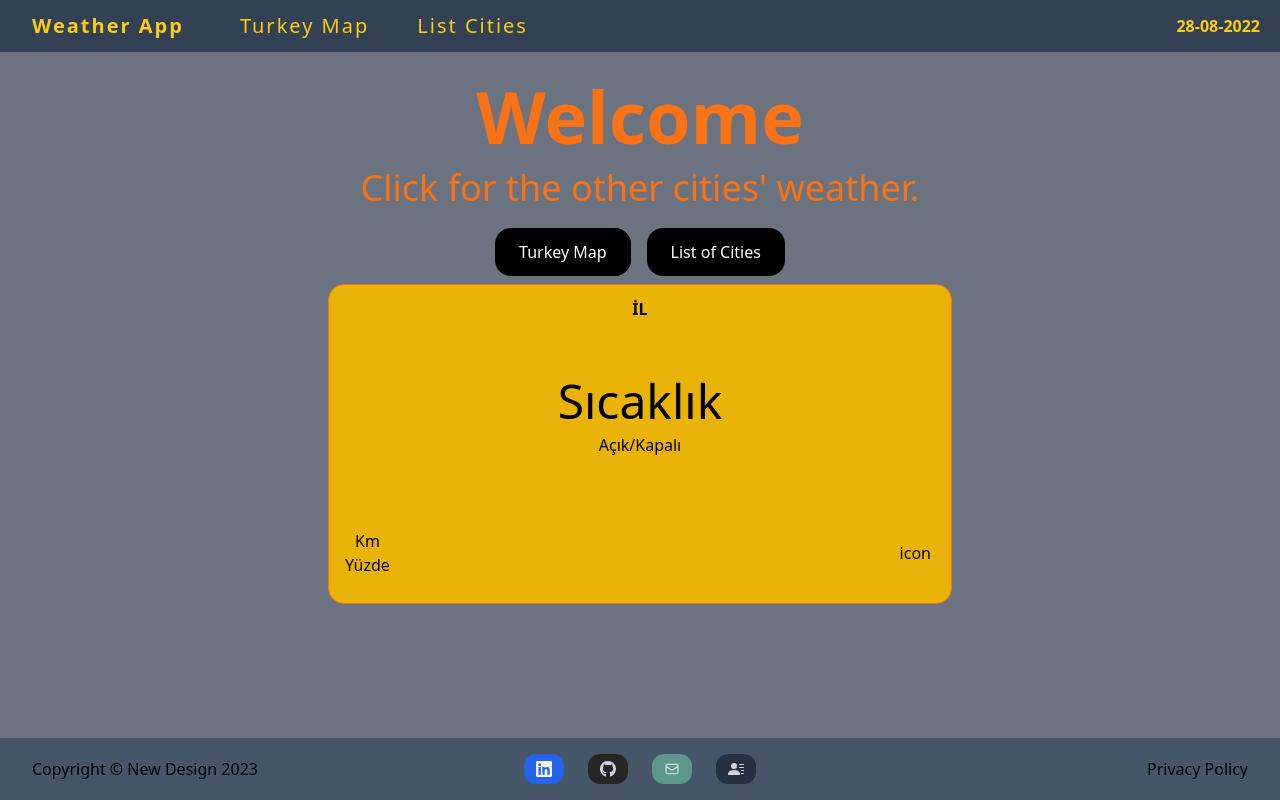
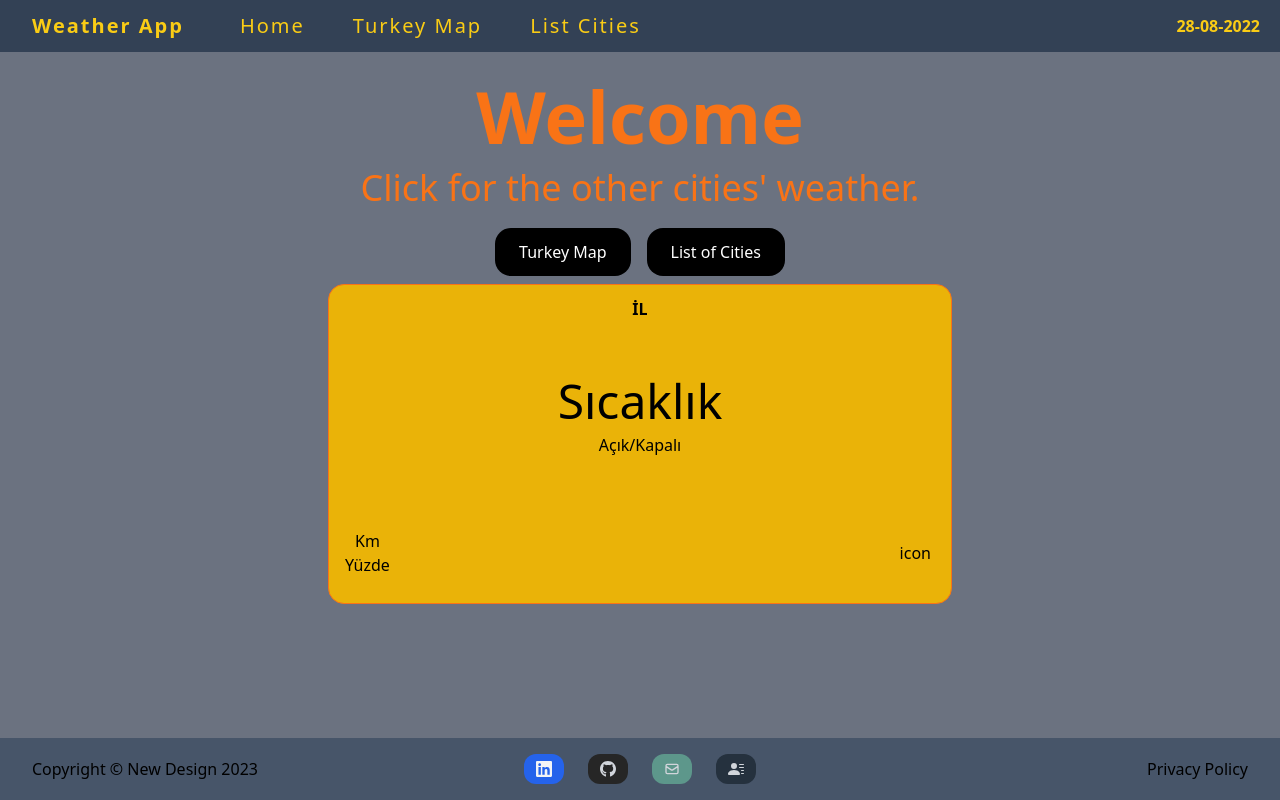
Before and after one commit to MustafaYilmaz1625/weather-app, a React (Create React App) app: page / in a window 1280 px wide. Built offline with nearby package versions, Linux system fonts and the light colour scheme.

Commit message:
add home.jsx

```diff
--- a/src/components/Navbar.jsx
+++ b/src/components/Navbar.jsx
@@ -16,6 +16,9 @@ function Navbar() {
         <nav className="hidden lg:block">
           <ul className="flex flex-row">
             <li className="hover:scale-125 hover:text-orange-500">
+              <NavLink to="/">Home</NavLink>
+            </li>
+            <li className="hover:scale-125 hover:text-orange-500">
               <NavLink to="turkeyMap">Turkey Map</NavLink>
             </li>
             <li className="hover:scale-125 hover:text-orange-500">
```
